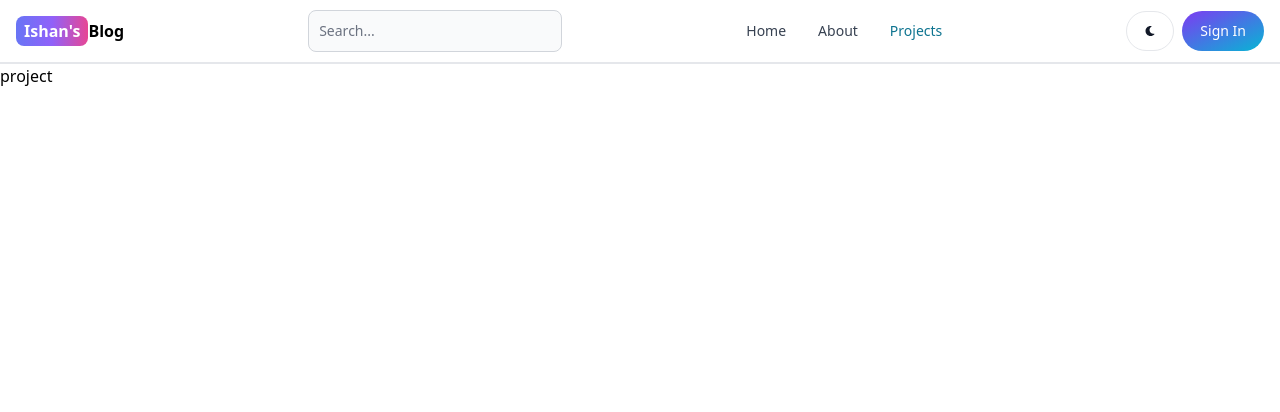
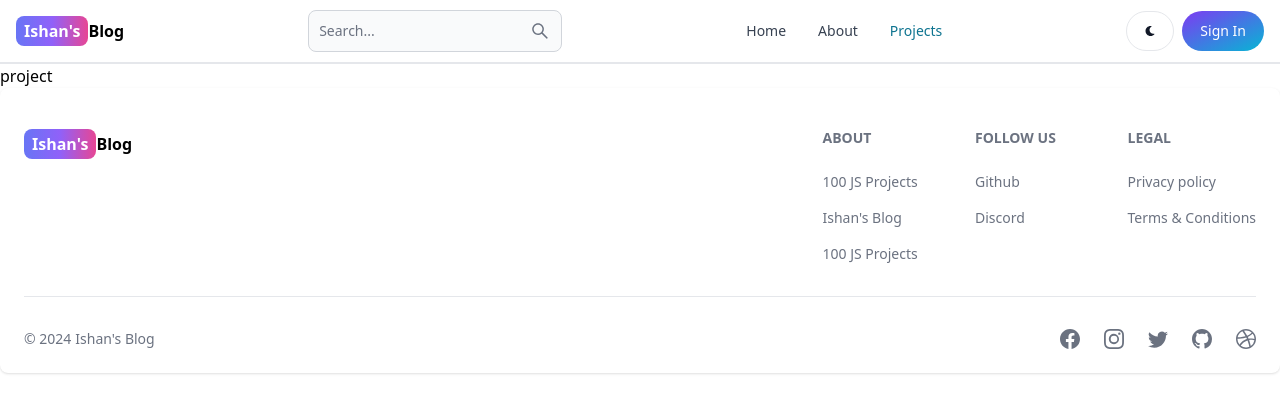
Before and after one commit to ILakshitha/Bloggeer-web-App, a React (Vite) app in the folder client/: page /project in a window 1280 px wide. Shown: the top 412 px of the page. Built offline with nearby package versions, Linux system fonts and the light colour scheme.

Commit message:
Create and add footer component

```diff
--- a/client/src/App.jsx
+++ b/client/src/App.jsx
@@ -7,6 +7,7 @@
 import Dashborad from './pages/Dashbord'
 import Projects from './pages/Projects'
 import Header from './component/Header'
+import  Footer from './component/Footer'
 
 export default function App() {
   return (
@@ -21,6 +22,7 @@
         <Route path='/project' element={<Projects />} />
 
       </Routes>
+      <Footer />
 
     </BrowserRouter>
   )
--- /dev/null
+++ b/client/src/component/Footer.jsx
@@ -0,0 +1,109 @@
+
+import { Footer, FooterLink } from "flowbite-react";
+import { Link } from "react-router-dom";
+import {BsFacebook, BsInstagram, BsTwitter, BsGithub, BsDribbble} from 'react-icons/bs';
+export default function FooterCom() {
+    return (
+        <Footer container classname='border border-t-8 border-teal-500'>
+            <div className="w-full max-w-7xl mx-auto">
+                <div className="grid w-full justify-between sm:flex md:grid-col-1">
+                    <div className="mt-5">
+                        <Link to="/" className='self-center whitespace-nowrap text-sm:text-xl
+            font-semibold dark:text-white'>
+
+                            <span className="px-2 py-1 bg-gradient-to-r from-indigo-500 via-purple-500 to-pink-500 rounded-lg text-white">
+                                Ishan's
+                            </span>
+                            Blog
+                        </Link>
+
+                    </div>
+                    <div className="grid grid-cols-2 gap-8 sm:mt-4 sm:grid-cols-3 sm:gap-6">
+                        <div>
+                            <Footer.Title title="About" />
+                            <Footer.LinkGroup col>
+                                <FooterLink
+                                    href="https://www.100jsprojects.com"
+                                    target="_blank"
+                                    rel="noopener noreferrer">
+                                    100 JS Projects
+                                </FooterLink>
+
+                                <FooterLink
+                                    href="/about"
+                                    target="_blank"
+                                    rel="noopener noreferrer">
+                                    Ishan's Blog
+                                </FooterLink>
+
+                                <FooterLink
+                                    href="https://www.100jsprojects.com"
+                                    target="_blank"
+                                    rel="noopener noreferrer">
+                                    100 JS Projects
+                                </FooterLink>
+                            </Footer.LinkGroup>
+                        </div>
+
+                        <div >
+                            <Footer.Title title="Follow us" />
+                            <Footer.LinkGroup col>
+                                <FooterLink
+                                    href="https://www.100jsprojects.com"
+                                    target="_blank"
+                                    rel="noopener noreferrer">
+                                    Github
+                                </FooterLink>
+
+                                <FooterLink
+                                    href="/about"
+                                    target="_blank"
+                                    rel="noopener noreferrer">
+                                    Discord
+                                </FooterLink>
+                            </Footer.LinkGroup>
+                        </div>
+
+                        <div >
+                            <Footer.Title title="Legal" />
+                            <Footer.LinkGroup col>
+                                <FooterLink
+                                    href="#"
+                                    target="_blank"
+                                    rel="noopener noreferrer">
+                                    Privacy policy
+                                </FooterLink>
+
+                                <FooterLink
+                                    href="#"
+                                    target="_blank"
+                                    rel="noopener noreferrer">
+                                    Terms &amp; Conditions
+                                </FooterLink>
+                            </Footer.LinkGroup>
+                        </div>
+                    </div>
+
+
+                </div>
+                <Footer.Divider />
+
+                <div className="w-full sm:flex sm:items-center sm:justify-between">
+                    <Footer.Copyright href="#" by="Ishan's Blog"
+                    year={new Date().getUTCFullYear()}/>
+
+                    <div className="flex gap-6 sm:mt-0 mt-4 sm:justify-center">
+                        <Footer.Icon href="#" icon={BsFacebook}/>
+                        <Footer.Icon href="#" icon={BsInstagram}/>
+                        <Footer.Icon href="#" icon={BsTwitter}/>
+                        <Footer.Icon href="#" icon={BsGithub}/>
+                        <Footer.Icon href="#" icon={BsDribbble}/>
+                    </div>
+
+                </div>
+            </div>
+
+        </Footer>
+
+    );
+}
--- a/client/src/component/Header.jsx
+++ b/client/src/component/Header.jsx
@@ -22,7 +22,7 @@
                 <TextInput
                     type="text"
                     placeholder="Search..."
-                    rightIcon="AiOutlineSearch"
+                    rightIcon={AiOutlineSearch}
                     className="hidden lg:inline"
 
                 />
--- a/client/src/pages/SignUp.jsx
+++ b/client/src/pages/SignUp.jsx
@@ -96,7 +96,7 @@
               loading ?(
                 <>
                 <Spinner size='sm'/>
-                <span className='pl-3'>Loading...</span>
+               <span className='pl-3'>Loading...</span>
                 </>
 
               ):'Sign Up'
```
